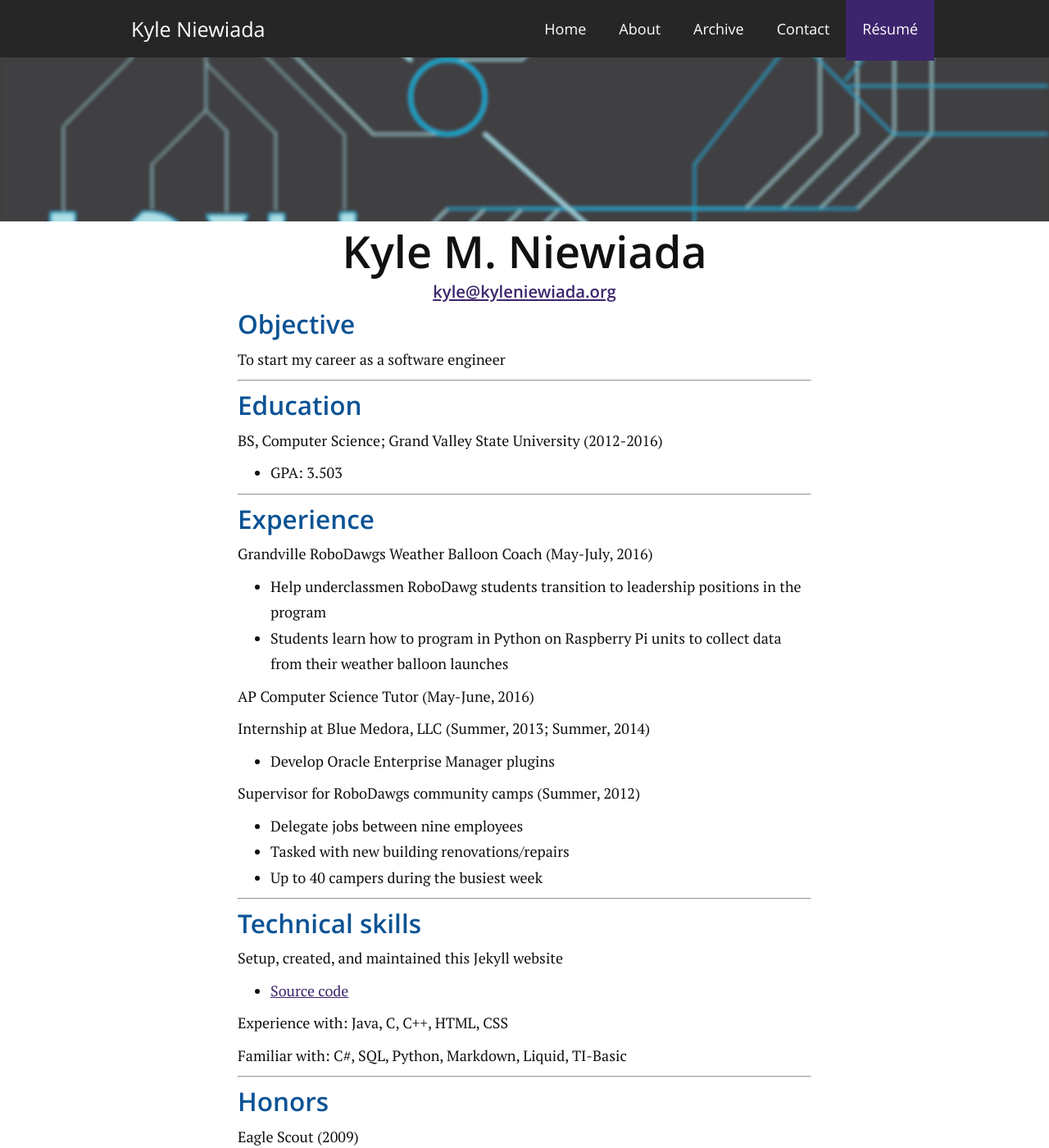
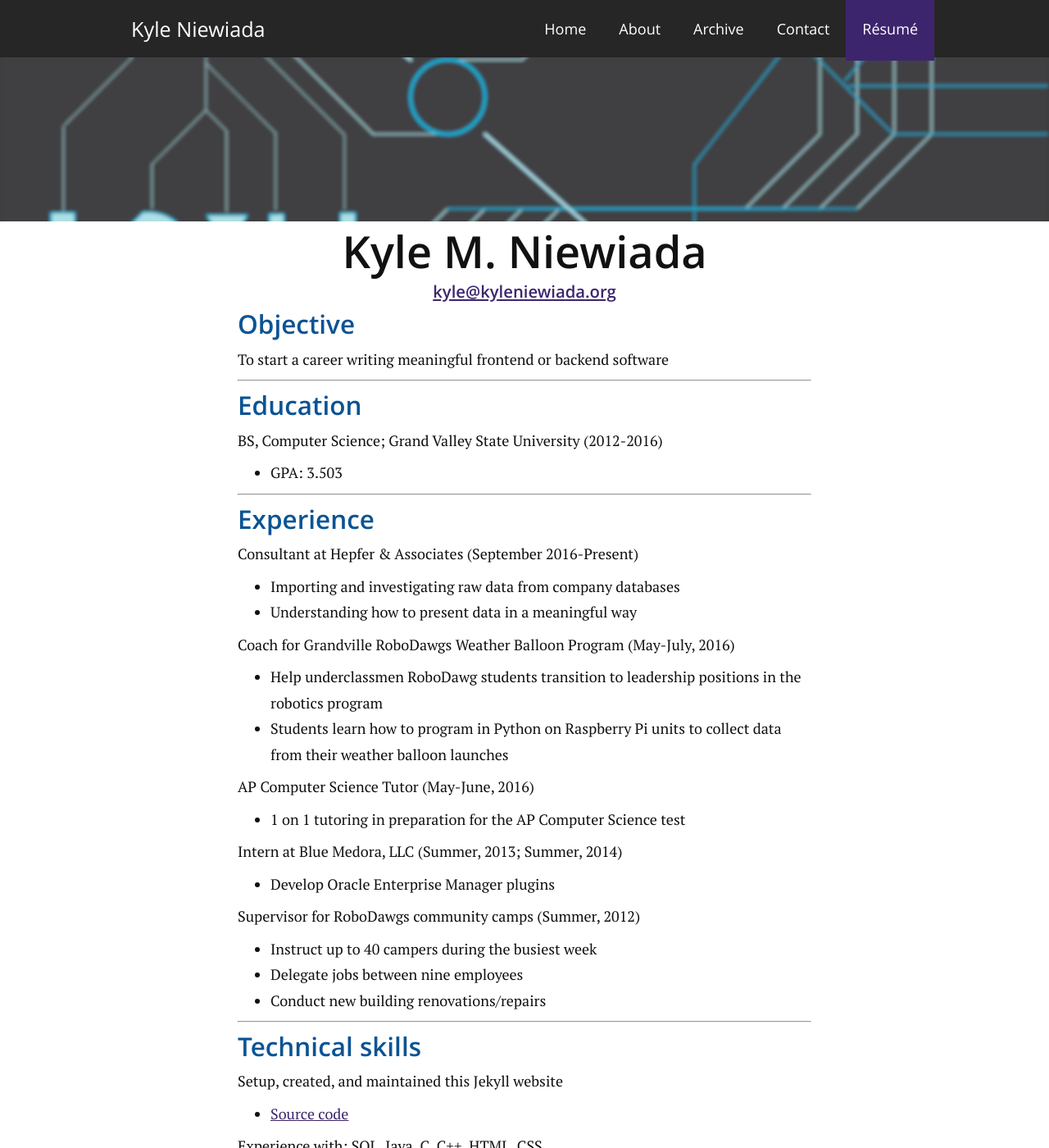
Before and after one commit to aav7fl/website-legacy, a Jekyll site: the page built from resume/index.md, in a window 1280 px wide and 1400 px high. Shown: the whole window at 82% size. Built offline with Jekyll 4.4.1, drawn with Linux system fonts in a browser that asks for light colours; some of the changed text lies outside the part shown.

Commit message:
Update resume contents. Work on CSS next

```diff
--- a/resume/index.md
+++ b/resume/index.md
@@ -15,7 +15,7 @@ meta: "Kyle Niewiada's online résumé. It lists the educational background and
 
 ### Objective
 
-To start my career as a software engineer
+To start a career writing meaningful frontend or backend software
 
 ---
 
@@ -29,22 +29,29 @@ BS, Computer Science; Grand Valley State University (2012-2016)
 
 ### Experience
 
-Grandville RoboDawgs Weather Balloon Coach (May-July, 2016)
+<span class="meta-left">Consultant at Hepfer & Associates</span> <span class="meta-right">(September 2016-Present)</span>
 
-- Help underclassmen RoboDawg students transition to leadership positions in the program
+- Importing and investigating raw data from company databases
+- Understanding how to present data in a meaningful way
+
+Coach for Grandville RoboDawgs Weather Balloon Program (May-July, 2016)
+
+- Help underclassmen RoboDawg students transition to leadership positions in the robotics program
 - Students learn how to program in Python on Raspberry Pi units to collect data from their weather balloon launches
 
 AP Computer Science Tutor (May-June, 2016)
 
-Internship at Blue Medora, LLC (Summer, 2013; Summer, 2014)
+- 1 on 1 tutoring in preparation for the AP Computer Science test
+
+Intern at Blue Medora, LLC (Summer, 2013; Summer, 2014)
 
 - Develop Oracle Enterprise Manager plugins
 
 Supervisor for RoboDawgs community camps (Summer, 2012)
 
+- Instruct up to 40 campers during the busiest week
 - Delegate jobs between nine employees
-- Tasked with new building renovations/repairs
-- Up to 40 campers during the busiest week
+- Conduct new building renovations/repairs
 
 ---
 
@@ -54,9 +61,9 @@ Setup, created, and maintained this Jekyll website
 
 - [Source code](https://github.com/aav7fl/aav7fl.github.io)
 
-Experience with: Java, C, C++, HTML, CSS
+Experience with: SQL, Java, C, C++, HTML, CSS
 
-Familiar with: C#, SQL, Python, Markdown, Liquid, TI-Basic
+Familiar with: C#, Python, Markdown, Liquid, TI-Basic
 
 ---
 
```
Also changed, not shown: other parts of resume/index.md (+1 -1 lines).
